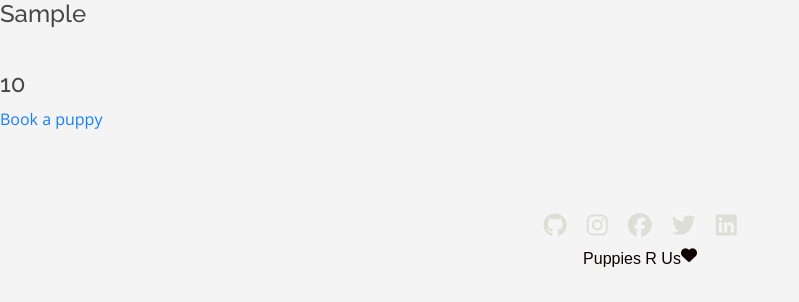
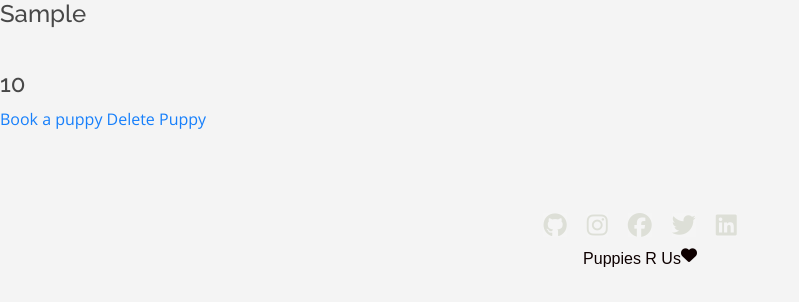
Before and after one commit to AdelMuu/puppies-website, a Rails app: page /puppies/1 in a window 1280 px wide. Shown: the part 211-513 px from the top of the page, without its empty margins (0-799 px from the left). Run offline with Rails 7, Linux system fonts and the light colour scheme; a user stored in the database is signed in; tables that the repository leaves empty hold one stand-in row (values such as "Sample post"); style sheets or scripts are compiled from the project's sources; some libraries are stand-ins or nearby versions.

Commit message:
Implement delete function on puppy

```diff
--- a/app/controllers/puppies_controller.rb
+++ b/app/controllers/puppies_controller.rb
@@ -33,6 +33,12 @@ class PuppiesController < ApplicationController
     @puppy = Puppy.find(params["id"])
   end
 
+  def destroy
+   @puppy = Puppy.find(params[:id])
+   @puppy.destroy
+   redirect_to root_path
+  end
+
   def puppy_attributes
     params.require(:puppy).permit(:name, :breed, :age, :photo )
   end
--- a/app/views/puppies/show.html.erb
+++ b/app/views/puppies/show.html.erb
@@ -5,5 +5,8 @@
     <h2><%= @puppy.breed %></h2>
     <h2><%= @puppy.age %></h2>
     <%= link_to  "Book a puppy", book_puppy_path(@puppy) %>
+    <% if @puppy.user = current_user %>
+    <%= link_to  "Delete Puppy", delete_puppy_path(@puppy), method: :delete %>
+    <% end %>
   </div>
 </div>
--- a/config/routes.rb
+++ b/config/routes.rb
@@ -12,6 +12,7 @@ Rails.application.routes.draw do
       get 'listing', to: 'puppies#listing'
       get '/', to: 'puppies#show', as: ''
       get 'book', to: 'puppies#book', as: 'book'
+      delete '/', to: 'puppies#destroy', as: 'delete'
     end
   end
 
```
